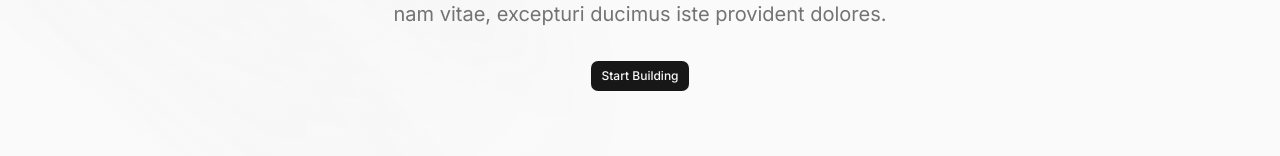
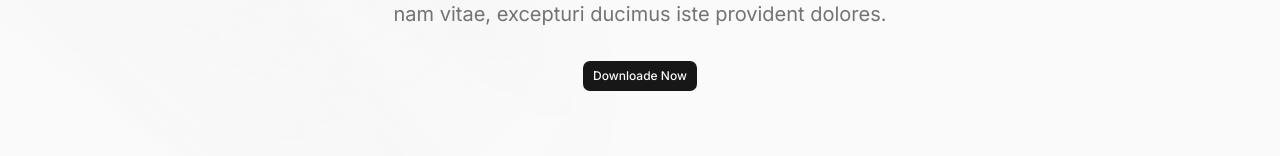
Before and after one commit to arrifat346afs/Descify-wab, a Next.js app: page / in a window 1280 px wide. Shown: the part 335-491 px from the top of the page. Built offline with nearby package versions, Linux system fonts and the light colour scheme.

Commit message:
fix: update button label in HeroSection and change image source to appimg

```diff
--- a/components/hero-section.tsx
+++ b/components/hero-section.tsx
@@ -101,7 +101,7 @@ export default function HeroSection() {
 
               <Button asChild size="lg">
                 <Link href="#">
-                  <span className="btn-label">Start Building</span>
+                  <span className="btn-label">Downloade Now</span>
                 </Link>
               </Button>
             </div>
@@ -119,7 +119,7 @@ export default function HeroSection() {
                 />
                 <Image
                   className="hidden rounded-(--radius) border shadow-xl dark:block"
-                  src="/dark-card.webp"
+                  src={appimg}
                   alt="Tailark hero section"
                   width={2880}
                   height={2074}
```
